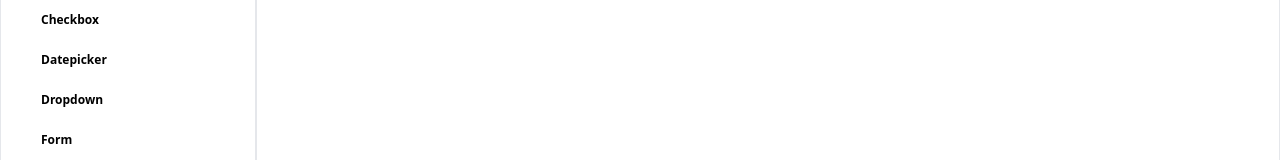
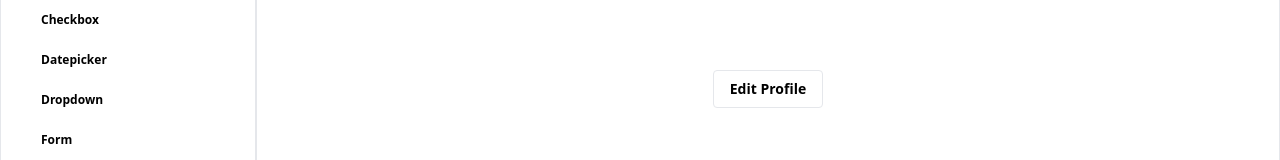
Before and after one commit to socratat-b/DailyComponents, a SvelteKit app: page /modal in a window 1280 px wide. Shown: the part 335-495 px from the top of the page. Built offline with nearby package versions, Linux system fonts and the light colour scheme.

Commit message:
added modal

```diff
--- a/src/lib/components/LayoutComponents/LayoutContainer.svelte
+++ b/src/lib/components/LayoutComponents/LayoutContainer.svelte
@@ -4,6 +4,6 @@
 	import SlotContainer from './LayoutSlotContainer.svelte';
 </script>
 
-<div class="flex h-screen">
+<div class="relative flex h-screen">
 	<slot {SideBar} {Links} {SlotContainer} />
 </div>
--- a/src/routes/modal/+page.svelte
+++ b/src/routes/modal/+page.svelte
@@ -0,0 +1,54 @@
+<script>
+	import { fade } from 'svelte/transition';
+
+	let isOpen = false;
+</script>
+
+<button
+	on:click={() => (isOpen = true)}
+	class="px-4 py-2 text-sm font-semibold transition-all duration-500 border rounded hover:bg-gray-100"
+	>Edit Profile</button
+>
+
+{#if isOpen}
+	<!-- content here -->
+	<div transition:fade={{ duration: 200 }} class="fixed inset-0 flex items-center justify-center">
+		<div class="fixed inset-0 bg-black/35"></div>
+		<div
+			class="absolute flex flex-col px-6 py-4 font-sans bg-white border rounded shadow-sm min-w-60 min-h-72"
+		>
+			<div class="flex items-center justify-between pb-2 text-lg">
+				<h1 class="font-bold leading-tight">Edit Profile</h1>
+				<button on:click={() => (isOpen = false)}>
+					<svg
+						xmlns="http://www.w3.org/2000/svg"
+						fill="none"
+						viewBox="0 0 24 24"
+						stroke-width="1.5"
+						stroke="currentColor"
+						class="size-4"
+					>
+						<path stroke-linecap="round" stroke-linejoin="round" d="M6 18 18 6M6 6l12 12" />
+					</svg>
+				</button>
+			</div>
+
+			<p class="pb-6 text-sm">
+				Make changes to your profile here. Click save when <br /> you're done.
+			</p>
+			<div class="flex flex-col items-end flex-1 gap-4">
+				<div class="flex items-center gap-2">
+					<span class="text-sm font-semibold">Name</span>
+					<input type="text" class="py-1 border rounded min-w-72" />
+				</div>
+				<div class="flex items-center gap-2">
+					<span class="text-sm font-semibold">Username</span>
+					<input type="text" class="py-1 border rounded min-w-72" />
+				</div>
+			</div>
+			<div class="flex items-center justify-end">
+				<button class="px-4 py-2 text-xs font-semibold border rounded">Save changes</button>
+			</div>
+		</div>
+	</div>
+{/if}
```
